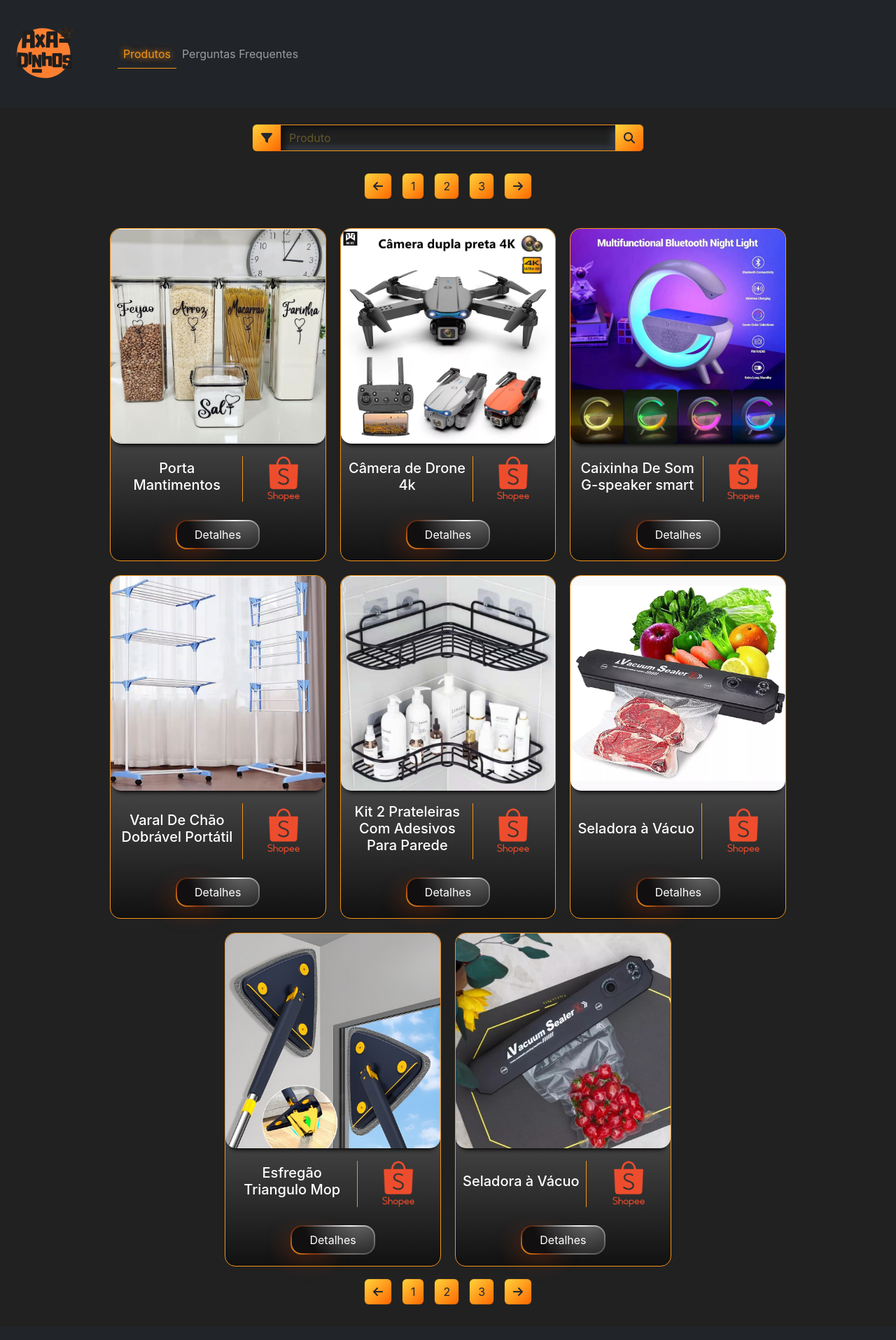
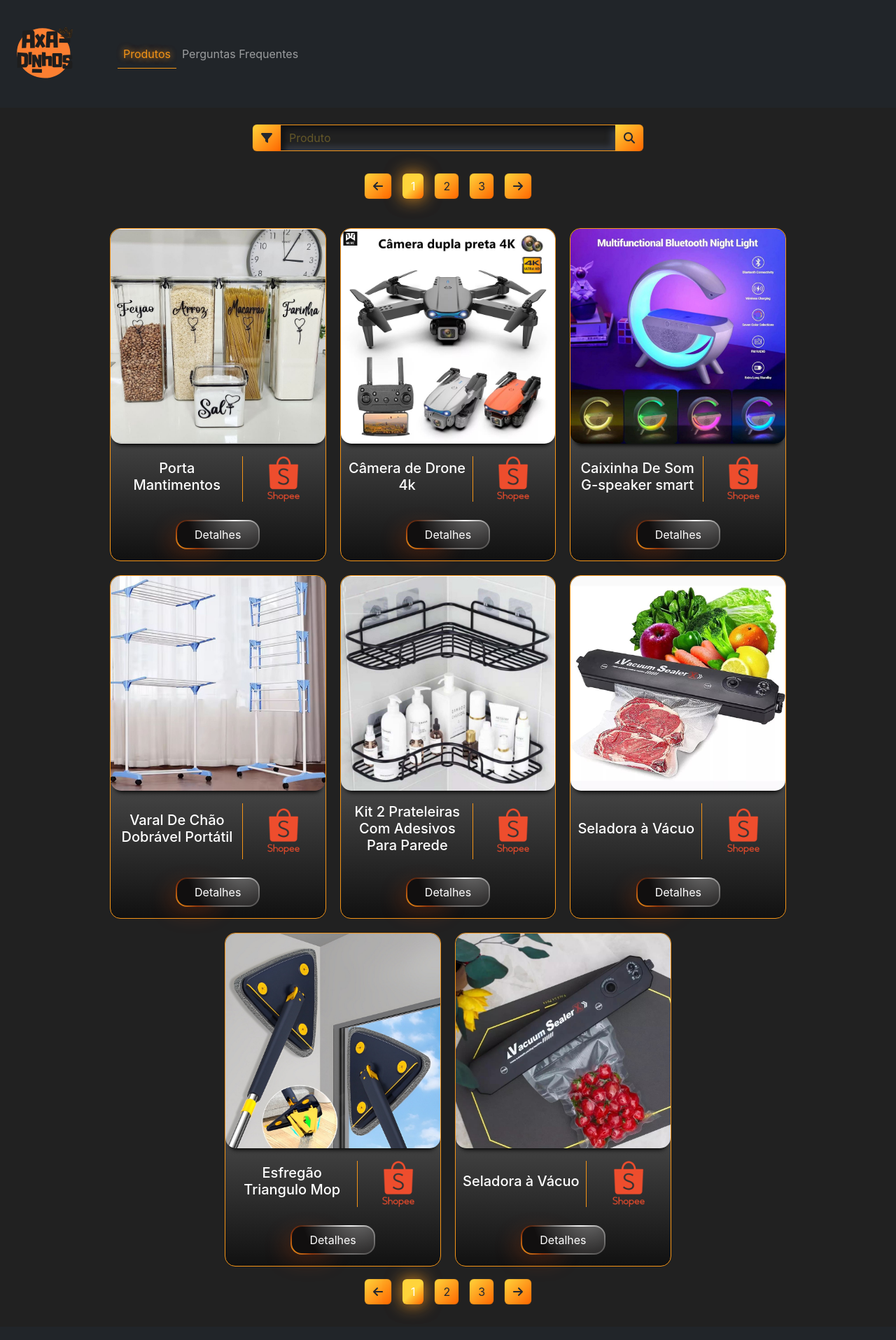
Before and after one commit to lmzanini/axadinhos, a React (Create React App) app: page / in a window 1280 px wide. Shown: the top 1915 px of the page at 70% size. Built offline with nearby package versions, Linux system fonts and the light colour scheme.

Commit message:
botao ativo

```diff
--- a/src/components/MainContent.js
+++ b/src/components/MainContent.js
@@ -58,7 +58,7 @@ const MainContent = () => {
 
         <Button className="search-button m-2" onClick={handlePrevPage}><FontAwesomeIcon icon={faArrowLeft} /></Button>
         {Array.from({ length: Math.ceil(productsData.length / cardsPerPage) }, (_, index) => (
-          <Button className="search-button m-2" key={index + 1} onClick={() => setCurrentPage(index + 1)}>{index + 1}</Button>
+          <Button key={index + 1} onClick={() => setCurrentPage(index + 1)} className={`search-button m-2 ${currentPage === index + 1 ? "active-page" : ""}`}>{index + 1}</Button>
         ))}
         <Button className="search-button m-2" onClick={handleNextPage}><FontAwesomeIcon icon={faArrowRight} /></Button>
 
@@ -108,7 +108,7 @@ const MainContent = () => {
 
         <Button className="search-button m-2" onClick={handlePrevPage}><FontAwesomeIcon icon={faArrowLeft} /></Button>
         {Array.from({ length: Math.ceil(productsData.length / cardsPerPage) }, (_, index) => (
-          <Button className="search-button m-2" key={index + 1} onClick={() => setCurrentPage(index + 1)}>{index + 1}</Button>
+          <Button key={index + 1} onClick={() => setCurrentPage(index + 1)} className={`search-button m-2 ${currentPage === index + 1 ? "active-page" : ""}`}>{index + 1}</Button>
         ))}
         <Button className="search-button m-2" onClick={handleNextPage}><FontAwesomeIcon icon={faArrowRight} /></Button>
 
--- a/src/sass/_search.sass
+++ b/src/sass/_search.sass
@@ -1,66 +1,5 @@
-// .search-input-container
-//     display: flex
-//     background: white
-//     border-radius: 1rem
-//     background: linear-gradient(135deg, #23272F 0%, #14161a 100%)
-//     box-shadow: 10px 10px 20px #0e1013, -10px -10px 40px #383e4b
-//     padding: 0.3rem
-//     gap: 0.3rem
-//     width: 50%
-
-// .search-input
-//     border-radius: 0.8rem 0 0 0.8rem
-//     background: #23272F
-//     box-shadow: inset 5px 5px 10px #0e1013, inset -5px -5px 10px #383e4b, 0px 0px 100px rgba(255, 212, 59, 0), 0px 0px 100px rgba(255, 102, 0, 0)
-//     width: 100%
-//     // height: 50px
-//     flex-basis: 75%
-//     padding: 1rem
-//     border: none
-//     border: 1px solid transparent
-//     color: white
-//     transition: all 0.2s ease-in-out
-
-//     &:focus
-//         border: 1px solid #FFD43B
-//         outline: none
-//         box-shadow: inset 0px 0px 10px rgba(255, 102, 0, 0.5), inset 0px 0px 10px rgba(255, 212, 59, 0.5), 0px 0px 100px rgba(255, 212, 59, 0.5), 0px 0px 100px rgba(255, 102, 0, 0.5)
-
-// .search-button
-//     flex-basis: 25%
-//     // padding: 1rem
-//     background: linear-gradient(135deg, rgb(255, 212, 59) 0%, rgb(255, 102, 0) 100%)
-//     box-shadow: 0px 0px 1px rgba(255, 212, 59, 0.5), 0px 0px 1px rgba(255, 102, 0, 0.5)
-//     font-weight: 900
-//     letter-spacing: 0.3rem
-//     text-transform: uppercase
-//     color: #23272F
-//     border: none
-//     width: 100%
-//     border-radius: 0 1rem 1rem 0
-//     transition: all 0.2s ease-in-out
-//     font-size: 32px
-
-//     &:hover
-//         background: linear-gradient(135deg, rgb(255, 212, 59) 50%, rgb(255, 102, 0) 100%)
-//         box-shadow: 0px 0px 100px rgba(255, 212, 59, 0.5), 0px 0px 100px rgba(255, 102, 0, 0.5)
-// .container
-//     text-align: -webkit-center
-
-// @media (max-width: 500px)
-//   .input-container
-//     flex-direction: column
-
-//   input
-//     border-radius: 0.8rem
-
-//   button
-//     padding: 1rem
-//     border-radius: 0.8rem
-
 .input-group
   width: 50% !important
-  // color: red
 
 .container
   text-align: -webkit-center
@@ -90,6 +29,11 @@
     background: linear-gradient(135deg, rgb(255, 212, 59) 50%, rgb(255, 102, 0) 100%)
     box-shadow: 0px 0px 25px rgba(255, 212, 59, 0.5), 0px 0px 25px rgba(255, 102, 0, 0.5)
 
+.active-page
+    background: linear-gradient(135deg, rgb(255, 212, 59) 50%, rgb(255, 102, 0) 100%)
+    box-shadow: 0px 0px 25px rgba(255, 212, 59, 0.5), 0px 0px 25px rgba(255, 102, 0, 0.5)
+    color: #fff
+
 @media (max-width: 576px)
 
   .input-group
```
